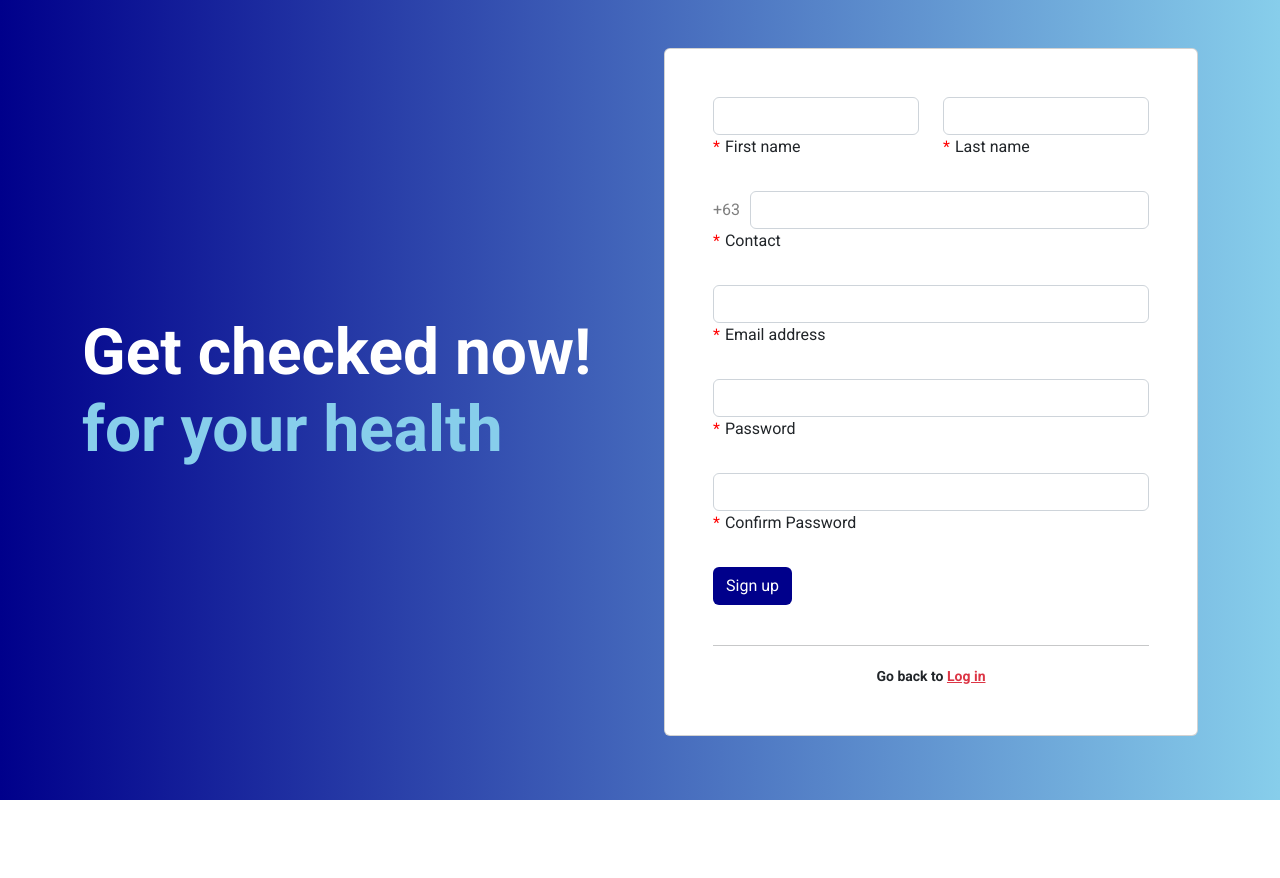
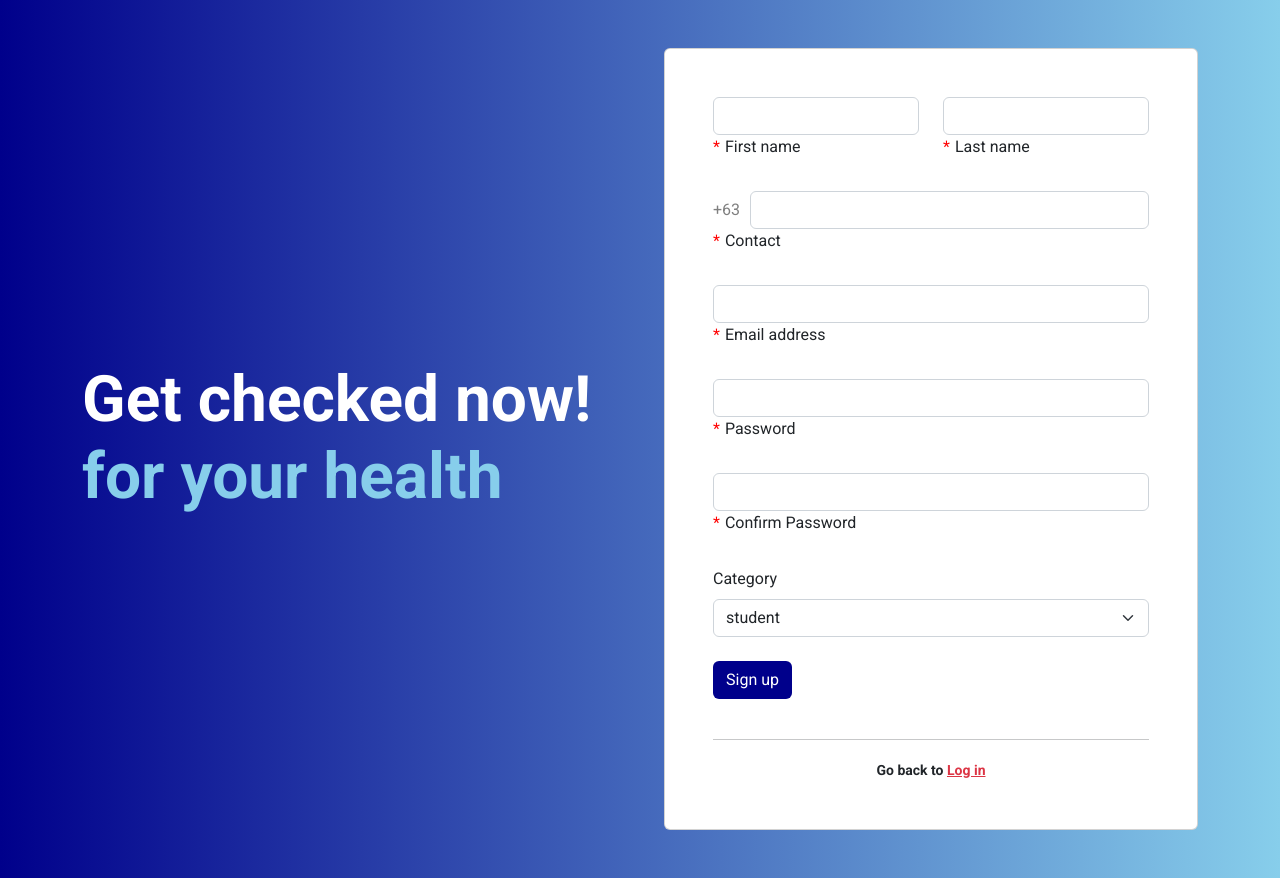
Before and after one commit to greenshe11/ClinicAppointmentv2, a Flask app: page /register in a window 1280 px wide. Before the commit the page ends 800 px from the top, so only its background shows below. Run offline with Flask 2, Linux system fonts and the light colour scheme; some libraries are stand-ins or nearby versions.

Commit message:
pendingTag+memberType onReg

```diff
--- a/templates/register.html
+++ b/templates/register.html
@@ -182,7 +182,15 @@
                                                   <input type="password" id="password2" class="form-control" required/>
                                                   <label class="form-label" for="form3Example4"><span class="required">*</span>Confirm Password</label>
                                              </div>
-
+                                             <div data-mdb-input-init class="form-outline mb-4">
+                                                  <label class="form-label">Category</label>
+                                                  <select class="form-select" id="member-type" aria-label="Default select example" onchange="validateApply()">
+                                                       <option value="student">student</option>
+                                                       <option value="community">community</option>
+                                                       <option value="faculty">faculty</option>
+                                                       <!---<option value="staff">staff</option>-->
+                                                </select>
+                                             </div>
                                              <!-- Submit button -->
                                              <button id="buttons" type="submit" data-mdb-button-init data-mdb-ripple-init
                                                   class="btn btn-block mb-4"  onclick="register(event)">
@@ -275,8 +283,9 @@
                const contactInput = document.getElementById('contact');
                const PatientPassword = document.getElementById("password1").value
                const PatientPasswordConfirm = document.getElementById("password2").value
+               const memberType = document.getElementById("member-type").value
 
-               data = {PatientName, PatientLastName, PatientEmail, PatientPassword, PatientContactNo}
+               data = {PatientName, PatientLastName, PatientEmail, PatientPassword, PatientContactNo, PatientCategory: memberType}
 
                const contact = document.getElementById("contact-warn");
 
```
Also changed, not shown: templates/index.html (+9 -7 lines).
